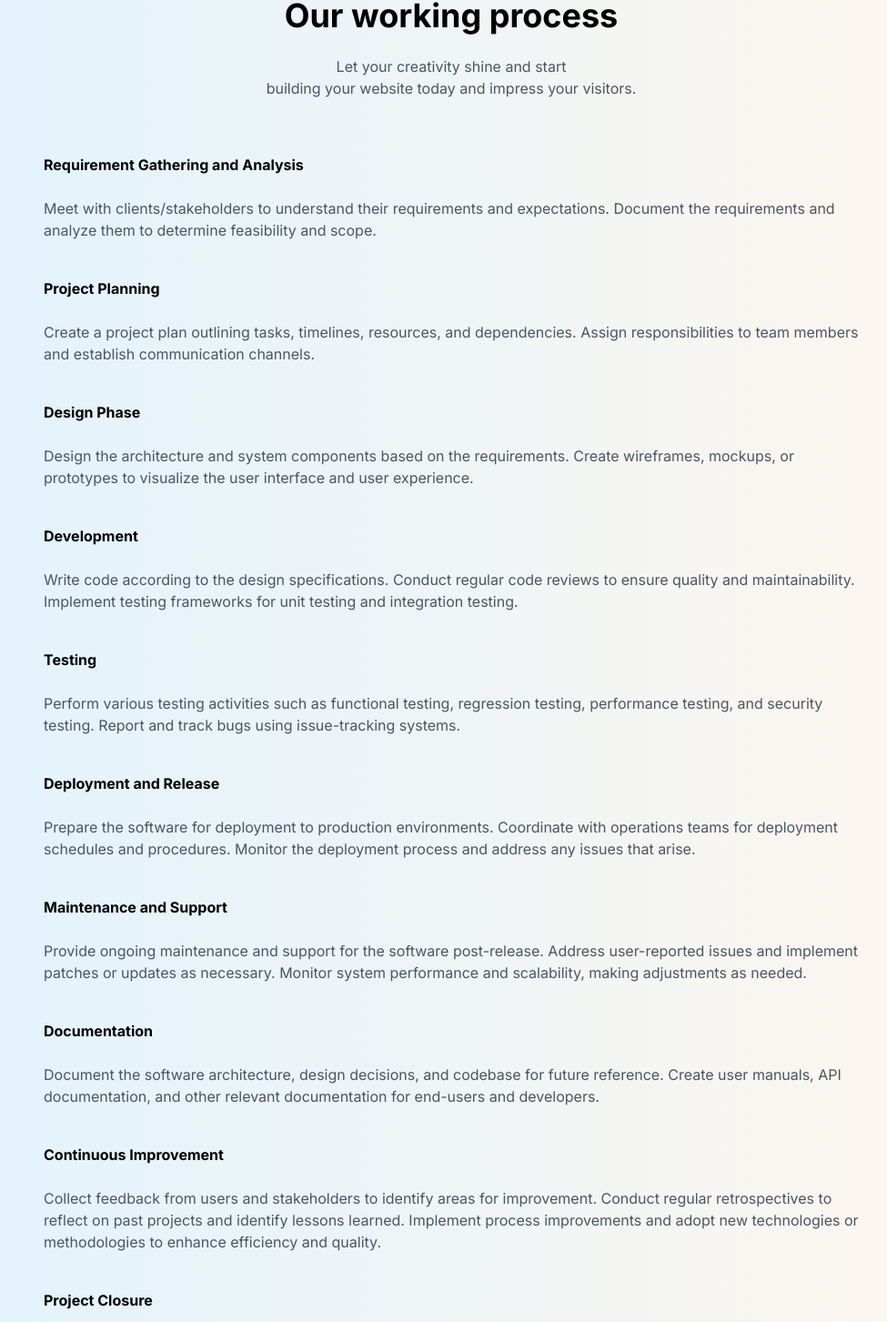
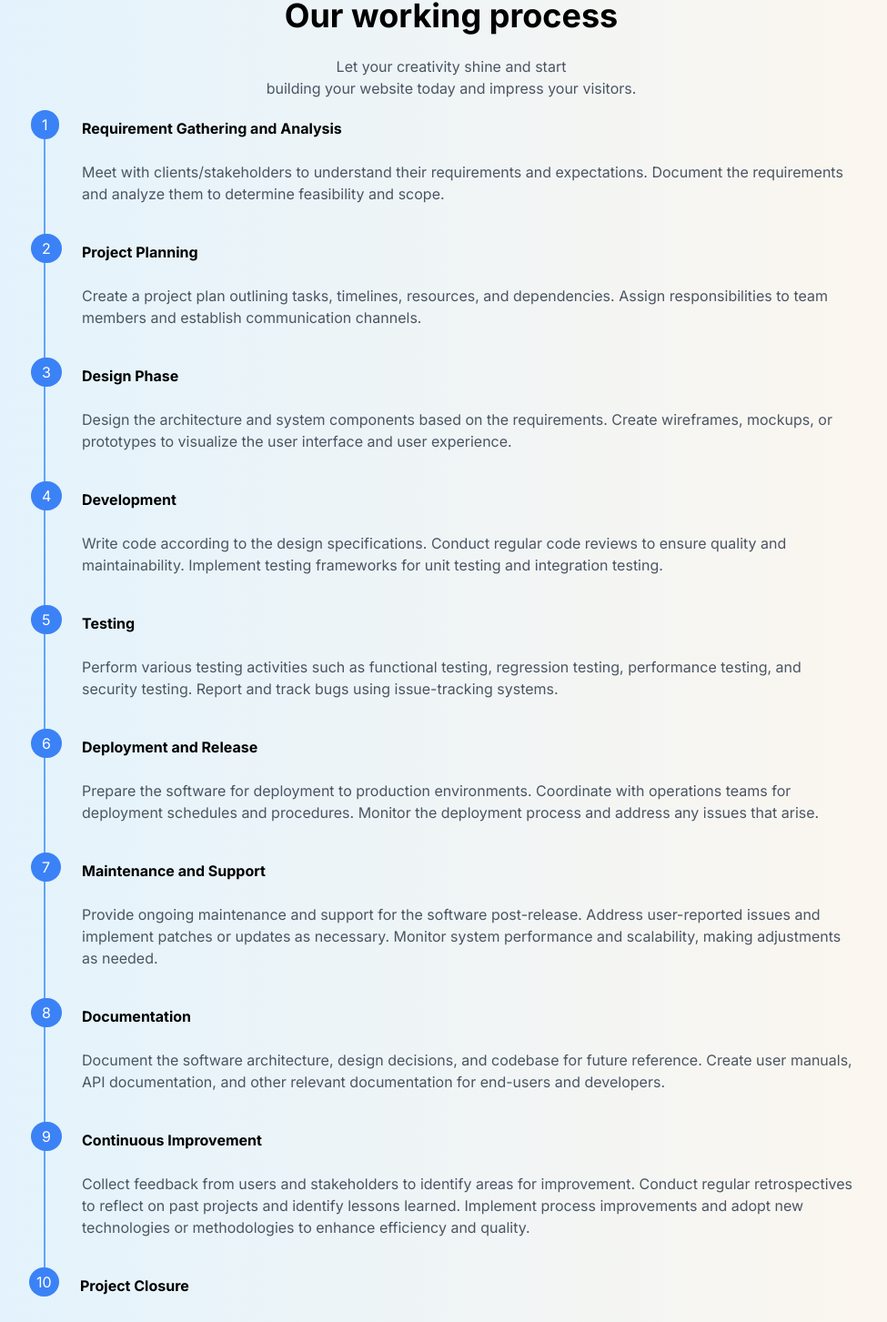
Before and after one commit to back4page/shannon, a Next.js app: page /how-we-work in a window 1280 px wide. Shown: the part 454-1907 px from the top of the page at 91% size, without its empty margins (144-1119 px from the left). Built offline with nearby package versions, Linux system fonts and the light colour scheme.

Commit message:
update working process

```diff
--- a/src/app/how-we-work/page.jsx
+++ b/src/app/how-we-work/page.jsx
@@ -1,5 +1,6 @@
 const page = () => {
-  const processContainerStyle = 'pt-10 max-w-4xl mx-auto';
+  const processContainerStyle =
+    'pb-10 pl-10 max-w-4xl mx-auto border-l-2 border-blue-400 relative';
   const processTitleStyle = 'font-bold mb-6';
   const processDescStyle = 'text-gray-600';
   return (
@@ -36,6 +37,9 @@ const page = () => {
           </div>
           <div>
             <div className={processContainerStyle}>
+              <div className="absolute -top-2 -left-4 px-3 py-1 bg-blue-500 rounded-full text-white">
+                1
+              </div>
               <h2 className={processTitleStyle}>
                 Requirement Gathering and Analysis
               </h2>
@@ -46,6 +50,9 @@ const page = () => {
               </p>
             </div>
             <div className={processContainerStyle}>
+              <div className="absolute -top-2 -left-4 px-3 py-1 bg-blue-500 rounded-full text-white">
+                2
+              </div>
               <h2 className={processTitleStyle}>Project Planning</h2>
               <p className={processDescStyle}>
                 Create a project plan outlining tasks, timelines, resources, and
@@ -54,6 +61,9 @@ const page = () => {
               </p>
             </div>
             <div className={processContainerStyle}>
+              <div className="absolute -top-2 -left-4 px-3 py-1 bg-blue-500 rounded-full text-white">
+                3
+              </div>
               <h2 className={processTitleStyle}>Design Phase</h2>
               <p className={processDescStyle}>
                 Design the architecture and system components based on the
@@ -62,6 +72,9 @@ const page = () => {
               </p>
             </div>
             <div className={processContainerStyle}>
+              <div className="absolute -top-2 -left-4 px-3 py-1 bg-blue-500 rounded-full text-white">
+                4
+              </div>
               <h2 className={processTitleStyle}>Development</h2>
               <p className={processDescStyle}>
                 Write code according to the design specifications. Conduct
@@ -71,6 +84,9 @@ const page = () => {
               </p>
             </div>
             <div className={processContainerStyle}>
+              <div className="absolute -top-2 -left-4 px-3 py-1 bg-blue-500 rounded-full text-white">
+                5
+              </div>
               <h2 className={processTitleStyle}>Testing</h2>
               <p className={processDescStyle}>
                 Perform various testing activities such as functional testing,
@@ -79,6 +95,9 @@ const page = () => {
               </p>
             </div>
             <div className={processContainerStyle}>
+              <div className="absolute -top-2 -left-4 px-3 py-1 bg-blue-500 rounded-full text-white">
+                6
+              </div>
               <h2 className={processTitleStyle}>Deployment and Release</h2>
               <p className={processDescStyle}>
                 Prepare the software for deployment to production environments.
@@ -88,6 +107,9 @@ const page = () => {
               </p>
             </div>
             <div className={processContainerStyle}>
+              <div className="absolute -top-2 -left-4 px-3 py-1 bg-blue-500 rounded-full text-white">
+                7
+              </div>
               <h2 className={processTitleStyle}>Maintenance and Support</h2>
               <p className={processDescStyle}>
                 Provide ongoing maintenance and support for the software
@@ -97,6 +119,9 @@ const page = () => {
               </p>
             </div>
             <div className={processContainerStyle}>
+              <div className="absolute -top-2 -left-4 px-3 py-1 bg-blue-500 rounded-full text-white">
+                8
+              </div>
               <h2 className={processTitleStyle}>Documentation</h2>
               <p className={processDescStyle}>
                 Document the software architecture, design decisions, and
@@ -106,6 +131,9 @@ const page = () => {
               </p>
             </div>
             <div className={processContainerStyle}>
+              <div className="absolute -top-2 -left-4 px-3 py-1 bg-blue-500 rounded-full text-white">
+                9
+              </div>
               <h2 className={processTitleStyle}>Continuous Improvement</h2>
               <p className={processDescStyle}>
                 Collect feedback from users and stakeholders to identify areas
@@ -115,7 +143,10 @@ const page = () => {
                 enhance efficiency and quality.
               </p>
             </div>
-            <div className={processContainerStyle}>
+            <div className="pb-10 pl-10 max-w-4xl mx-auto relative">
+              <div className="absolute -top-2 -left-4 px-2 py-1 bg-blue-500 rounded-full text-white">
+                10
+              </div>
               <h2 className={processTitleStyle}>Project Closure</h2>
               <p className={processDescStyle}>
                 Evaluate the project against initial objectives and
```
